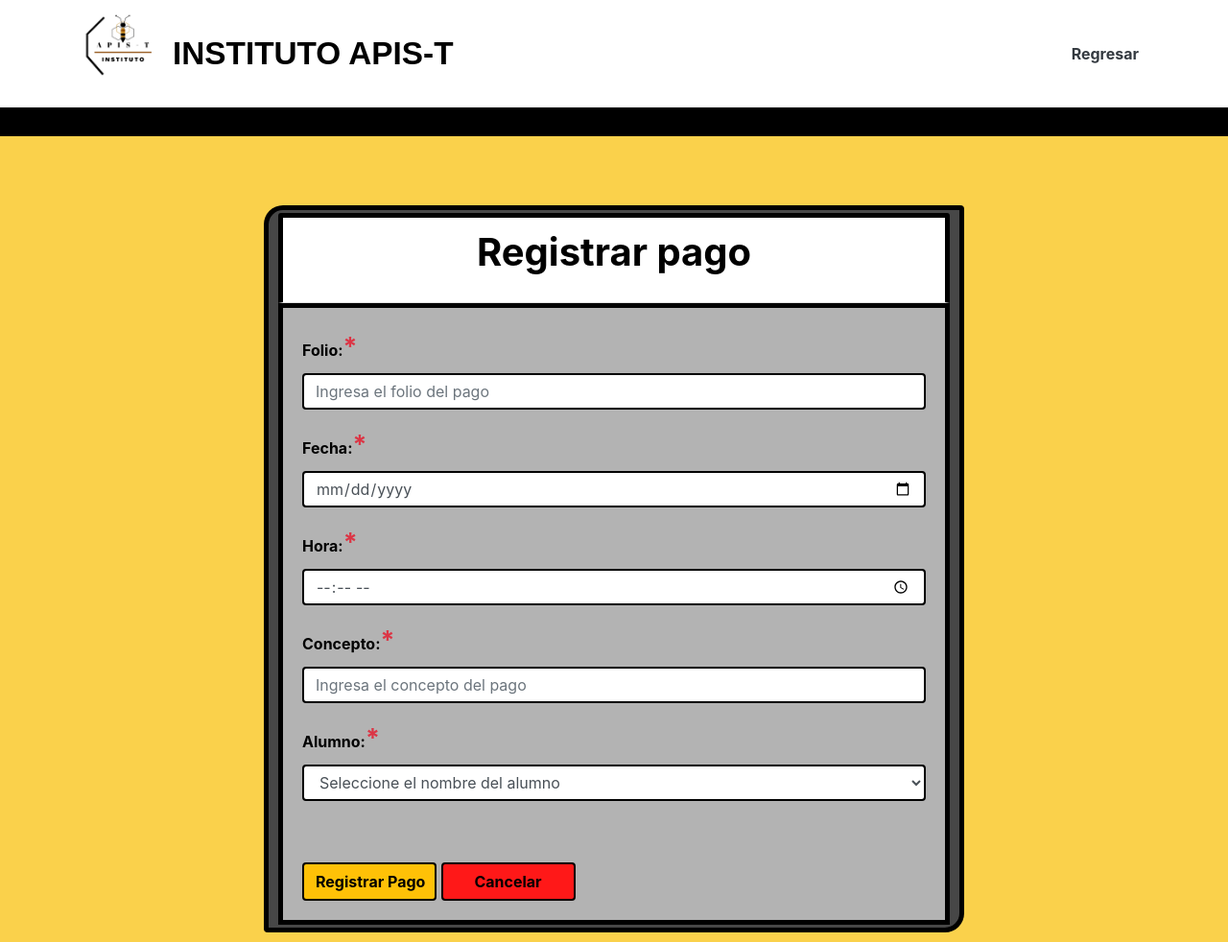
After one commit to DiazAlejandro/apis-t, a PHP site: page /recepcionista/reg_pagos.php in a window 1280 px wide. The commit adds this page. Shown: the whole page at 96% size. Run offline with PHP 8.4, Linux system fonts and the light colour scheme; data that the repository does not hold is empty; some libraries are stand-ins or nearby versions.

Commit message:
Registro de los pagos (parcialmente)

```diff
--- /dev/null
+++ b/recepcionista/reg_pagos.php
@@ -0,0 +1,117 @@
+<?php
+    include("../connect/conectar.php");
+    $resultado = mysqli_query($conexion,"SELECT * FROM alumno");
+    if (!$resultado) {
+        echo 'No se pudo ejecutar la consulta: ' ;
+        exit;
+    }
+?>
+
+<!DOCTYPE html>
+<html lang="es">
+
+<head>
+    <link rel="shortcut icon" href="../img/logo-header.png">
+    <meta charset="UTF-8">
+    <meta http-equiv="X-UA-Compatible" content="IE=edge">
+    <!-- Bootstrap CSS -->
+    <link rel="stylesheet" href="https://cdn.jsdelivr.net/npm/bootstrap@4.5.3/dist/css/bootstrap.min.css"
+        integrity="sha384-TX8t27EcRE3e/ihU7zmQxVncDAy5uIKz4rEkgIXeMed4M0jlfIDPvg6uqKI2xXr2" crossorigin="anonymous">
+
+    <link rel="stylesheet" href="../css/registro_curso.css">
+    <link href="https://fonts.googleapis.com/css2?family=Titillium+Web:wght@300;400;600;900&display=swap"
+        rel="stylesheet">
+    <script src="https://unpkg.com/ionicons@5.2.3/dist/ionicons.js"></script>
+    <link rel="stylesheet" href="https://maxcdn.bootstrapcdn.com/bootstrap/4.0.0/css/bootstrap.min.css"
+        integrity="sha384-Gn5384xqQ1aoWXA+058RXPxPg6fy4IWvTNh0E263XmFcJlSAwiGgFAW/dAiS6JXm" crossorigin="anonymous">
+    <link href="https://fonts.googleapis.com/css?family=Roboto:300,400,700&display=swap" rel="stylesheet">
+    <link href="https://unpkg.com/ionicons@4.5.10-0/dist/css/ionicons.min.css" rel="stylesheet">
+    <link href="style.css" rel="stylesheet">
+    <link rel="stylesheet" href="https://use.fontawesome.com/releases/v5.0.8/css/solid.css">
+    <script src="https://use.fontawesome.com/releases/v5.0.7/js/all.js"></script>
+    <title>Registro de Pagos</title>
+</head>
+
+<body id="fondo">
+    <!-- Barra de navegación-->
+    <nav class="navbar navbar-expand-lg  ">
+        <div class="container">
+            <div class="form-group logo-img ">
+                <img src="../img/logo-header.png" width="80" height="80">
+            </div>
+            <div class="container-fluid">
+                <a class="navbar-brand" id="texto-nav">INSTITUTO APIS-T</a>
+            </div>
+            <ul class="navbar-nav ml-auto text-center">
+                <li class="nav-item">
+                    <a class="nav-link font-weight-bold text-dark" href="inicio.php" id="home">Regresar</a>
+                </li>
+            </ul>
+
+        </div>
+    </nav>
+
+    <div class="font-weight-bold card-header" id="barrita"></div>
+
+    <!--Formulario-->
+    <div class="container">
+        <div class="row justify-content-center">
+            <div class="col-md-8">
+                <br><br><br>
+                <div class="card" id="contorno">
+                    <div class="card-header" id="cabeza">
+                        <h1 class="font-weight-bold mb-3 ">Registrar pago</h1>
+                    </div>
+                    <div class="card-body">
+                        <form action="../recepcionista/controller/Pago.php" method="POST"
+                            enctype="multipart/form-data">
+                            <div class="form-group">
+                                <label for="txtfolio">Folio:<span class="text-danger" id="marca">*</span></label>
+                                <input pattern="[A-Z]+[0-9]+" type="text" class="form-control" id="bord" name="txtfolio"
+                                    placeholder="Ingresa el folio del pago" minlength="5" maxlength="5" required>
+                            </div>
+                            <div class="form-group">
+                                <label for="txtFecha">Fecha:<span class="text-danger" id="marca">*</span></label>
+                                <input pattern="[A-Za-z0-9_- ]+" type="date" class="form-control" id="bord" name="txtfecha"
+                                    placeholder="Ingresa la fecha del pago" required>
+                            </div>
+                            <div class="form-group">
+                                <label for="timeHora">Hora:<span class="text-danger" id="marca">*</span></label>
+                                <input type="time" class="form-control" id="bord" name="timehora" id="idhora" required>
+                            </div>
+                            <div class="form-group">
+                                <label for="txtConcepto">Concepto:<span class="text-danger" id="marca">*</span></label>
+                                <input pattern="[0-9]+" type="number" class="form-control" id="bord" name="txtconcepto"
+                                    placeholder="Ingresa el concepto del pago" required>
+                            </div>
+                            <div class="form-group">
+                                <label for="txtAlumno">Alumno:<span class="text-danger" id="marca">*</span></label>
+                                <select pattern="[A-Za-z0-9]+" name="txtasesor" class="form-control" id="bord" required>
+                                 <option value="" selected="true" disabled="disabled">Seleccione el nombre del alumno</option>
+                                    <?php
+                                    if (mysqli_num_rows($resultado) > 0) {
+                                        while ($fila = mysqli_fetch_assoc($resultado)) {
+                                            echo '<option value="'.$fila['curp'].'">'.$fila['nombre'].' '.$fila['apellido_p'].' '.$fila['apellido_m'].'</option>';
+
+                                        }
+                                    }
+                                    ?>
+                                </select>
+                            </div>
+
+
+                            <br><br>
+                            <button type="submit" name="accion" value="enviar"
+                                   class="btn btn-warning font-weight-bold" id="reg">Registrar Pago</button>
+                            <a class="btn font-weight-bold" id="btn"
+                                    href="tabla_curso.php">Cancelar</a>
+
+                        </form>
+                    </div>
+                </div>
+            </div>
+        </div>
+    </div>
+
+</body>
+</html>
```
Also changed, not shown: recepcionista/controller/Pago.php (added, +27 -0 lines), recepcionista/inicio.php (+69 -55 lines).
